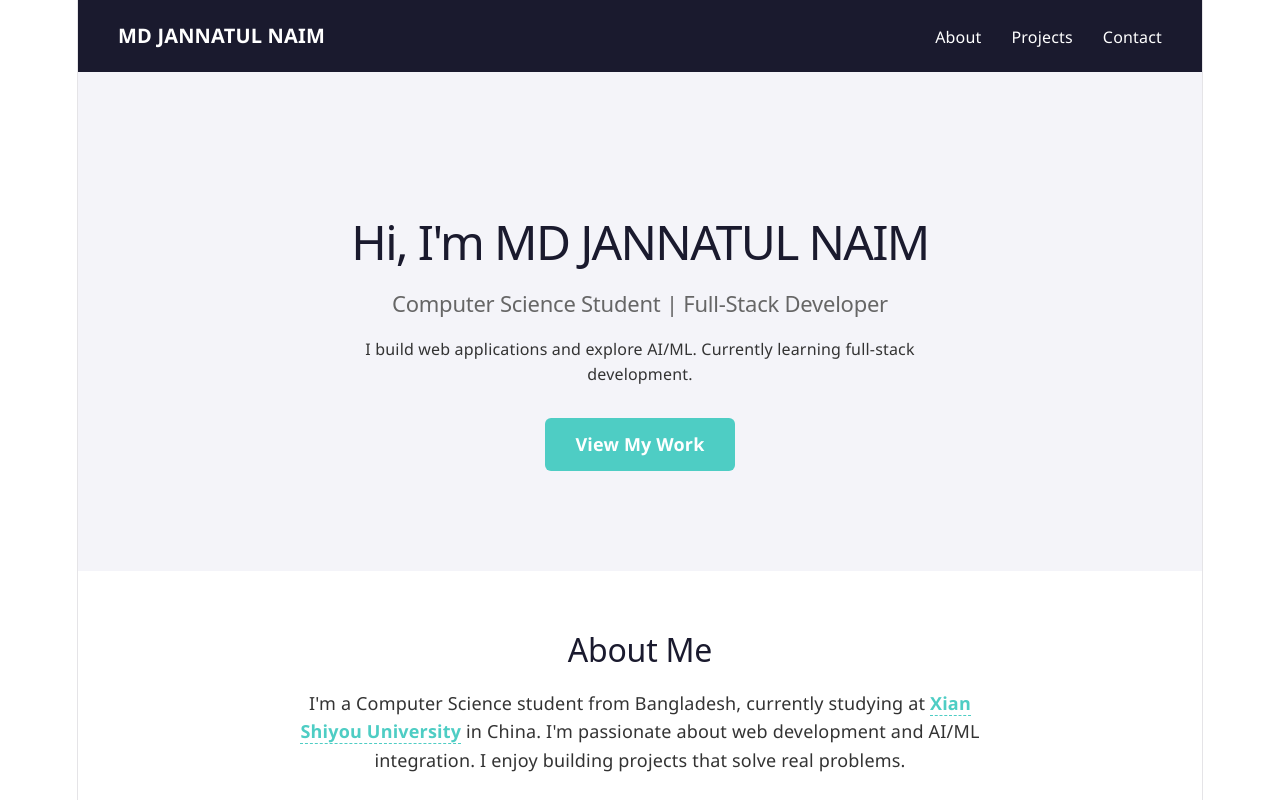
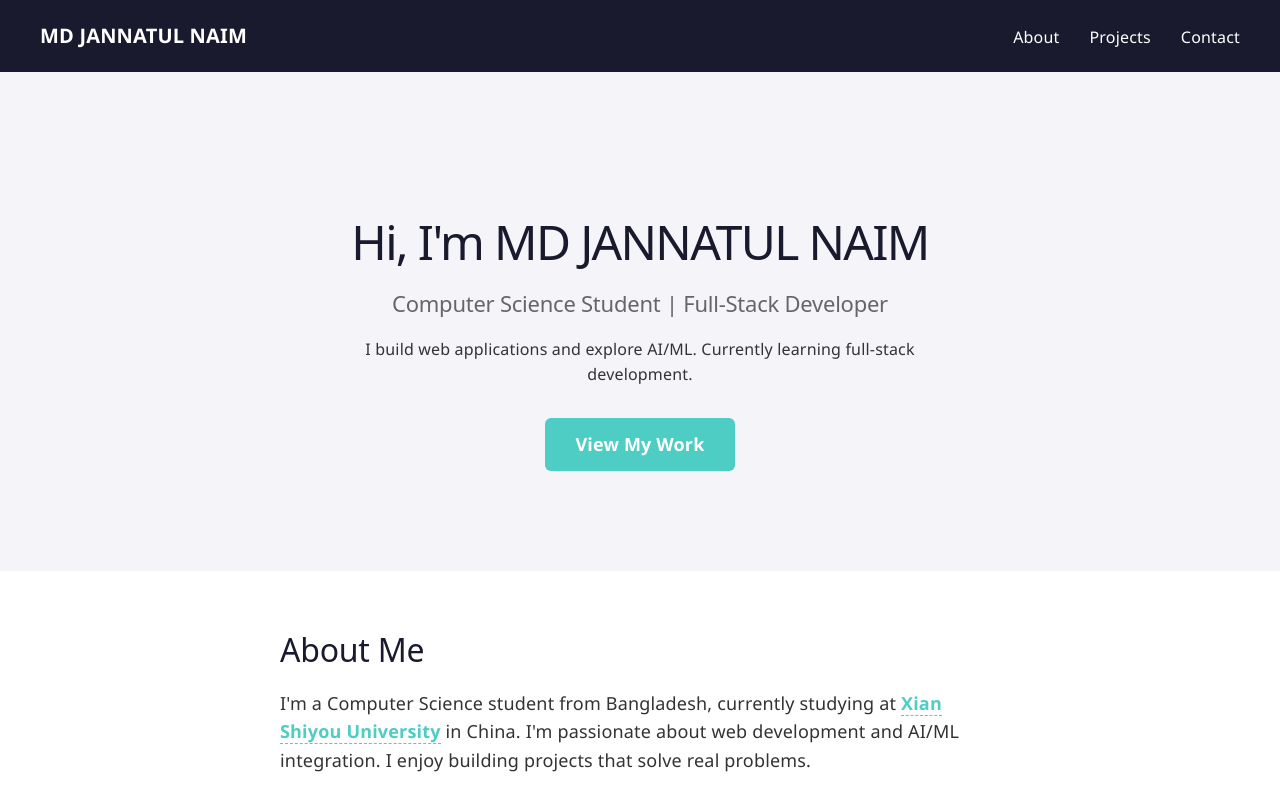
Before and after one commit to zannatnaim/portfolio-react, a React (Vite) app: page / in a window 1280 px wide. Shown: the top 800 px of the page. Built offline with nearby package versions, Linux system fonts and the light colour scheme.

Commit message:
Fix: remove boxed layout from index.css

```diff
--- a/src/index.css
+++ b/src/index.css
@@ -55,15 +55,7 @@ body {
 }
 
 #root {
-  width: 1126px;
-  max-width: 100%;
-  margin: 0 auto;
-  text-align: center;
-  border-inline: 1px solid var(--border);
-  min-height: 100svh;
-  display: flex;
-  flex-direction: column;
-  box-sizing: border-box;
+  width: 100%;
 }
 
 h1,
--- a/vite.config.js
+++ b/vite.config.js
@@ -1,11 +1,7 @@
-import react, { reactCompilerPreset } from '@vitejs/plugin-react'
-import babel from '@rolldown/plugin-babel'
 import { defineConfig } from 'vite'
+import react from '@vitejs/plugin-react'
 
-// https://vite.dev/config/
 export default defineConfig({
-  plugins: [
-    react(),
-    babel({ presets: [reactCompilerPreset()] })
-  ],
+  plugins: [react()],
+  base: '/portfolio-react/',
 })
```
Also changed, not shown: package.json (+5 -2 lines), 1 other file (tests, documents, lock files or other folders).
